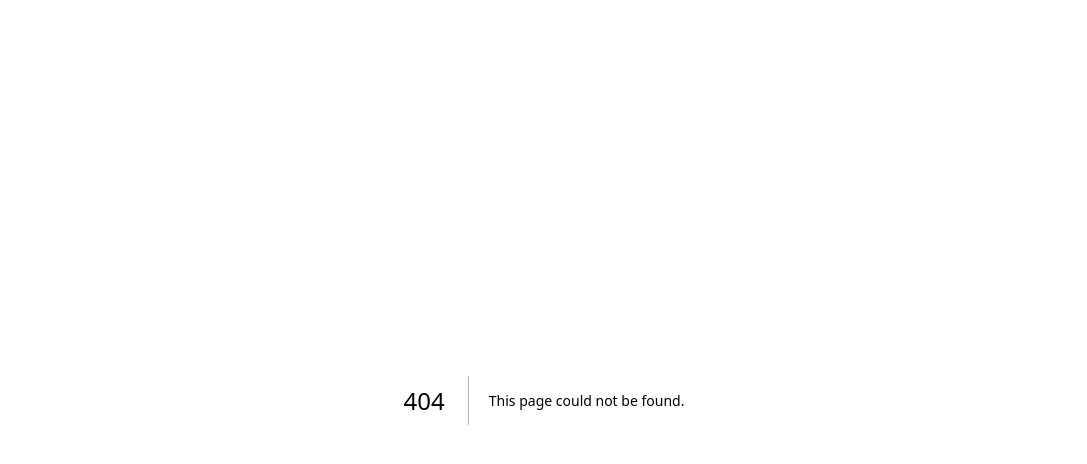
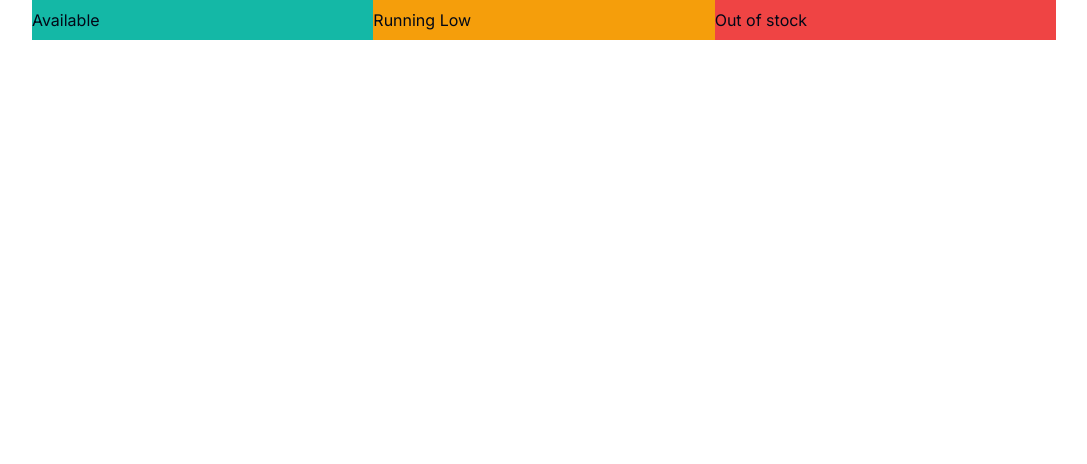
Before and after one commit to tomcaz/bcp-ui, a Next.js app: page /home in a window 1280 px wide. Before the commit this address had no page. Shown: the top 464 px of the page, without its empty margins (96-1183 px from the left). Built offline with nearby package versions, Linux system fonts and the light colour scheme.

Commit message:
Updates
-[x] Added Lane Component
-[x] Added Home Page

```diff
--- /dev/null
+++ b/src/app/home/page.tsx
@@ -0,0 +1,27 @@
+import Col from '@/components/col'
+import Lane from '@/components/lanes'
+import Row from '@/components/row'
+import React from 'react'
+
+const HomePage = () => {
+    return (
+        <div className='flex flex-col items-center'>
+            {/* body */}
+            <div className="w-[1024px]">
+                <Row className="justify-around">
+                    <Col>
+                        <Lane title="Available" color='bg-teal-500' />
+                    </Col>
+                    <Col>
+                        <Lane title="Running Low" color='bg-amber-500' />
+                    </Col>
+                    <Col>
+                        <Lane title="Out of stock" color="bg-red-500" />
+                    </Col>
+                </Row>
+            </div>
+        </div>
+    )
+}
+
+export default HomePage
--- /dev/null
+++ b/src/components/lanes.tsx
@@ -0,0 +1,18 @@
+import React from 'react'
+
+type Props = {
+    title: string,
+    color?: string // tailwind colors
+}
+
+const Lane = ({ title, color }: Props) => {
+    return (
+        <div className={`${color}`}>
+            <div className='leading-l'>
+                {title}
+            </div>
+        </div>
+    )
+}
+
+export default Lane
--- a/src/components/row.tsx
+++ b/src/components/row.tsx
@@ -1,12 +1,13 @@
 import React from 'react'
 
 type Props = {
-    children: string | JSX.Element | JSX.Element[]
+    children: string | JSX.Element | JSX.Element[],
+    className?: string
 }
 
-const Row = ({ children }: Props) => {
+const Row = ({ children, className }: Props) => {
     return (
-        <div className='display: flex'>{children}</div>
+        <div className={`flex ${className}`}>{children}</div>
     )
 }
 
```
